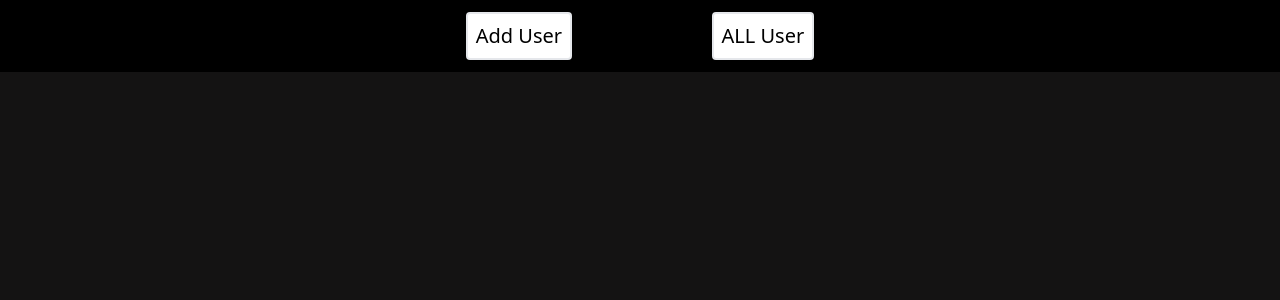
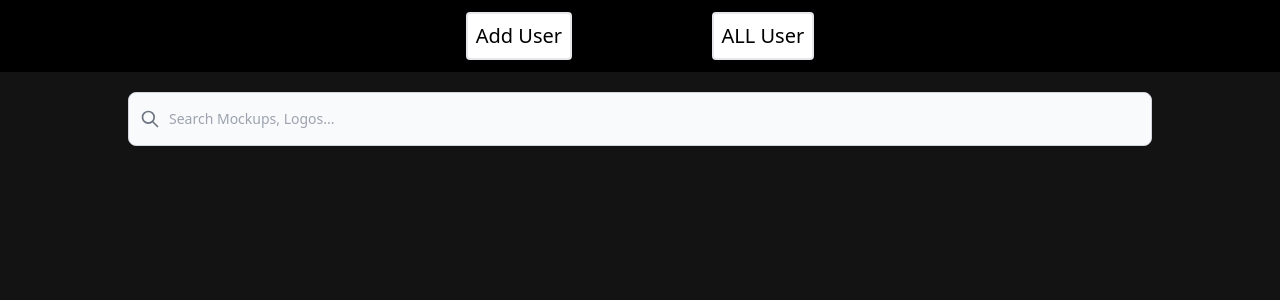
Before and after one commit to mudasar438/MERN-data-add-in-mongodb, a React (Create React App) app in the folder client/: page /search in a window 1280 px wide. Before the commit this address had no page. Shown: the top 300 px of the page. Built offline with nearby package versions, Linux system fonts and the light colour scheme.

Commit message:
toasity add

```diff
--- a/client/src/App.js
+++ b/client/src/App.js
@@ -10,6 +10,7 @@
 import { BrowserRouter as Router, Route, Routes } from "react-router-dom";
 import Alluser from "./component/alluser";
 import EditUser from "./component/editUser";
+import Search from "./component/search";
 
 // import DetaFeaching from "./component/DetaFeaching";
 
@@ -24,6 +25,7 @@
        <Route path="/" element={<Home />} />
        <Route path="/alluser" element={<Alluser />} />
        <Route path="/edit/:id" element={<EditUser />} />
+       <Route path="/search" element={<Search />} />
 
     </Routes>
     </Router>
--- a/client/src/component/Home.jsx
+++ b/client/src/component/Home.jsx
@@ -1,6 +1,8 @@
 import React from 'react';
 import { addUser } from '../serves/api';
 import { useState } from 'react';
+import { ToastContainer, toast } from 'react-toastify';
+import 'react-toastify/dist/ReactToastify.css';
 
 const Home = () => {
   const inpvalues = {
@@ -20,7 +22,14 @@
   const submitbtn = ()=>{
     console.log("You are click on add button");
     addUser(user)
-    alert("Data ADD Into MongoBD")
+  toast.success("User Added Successfully", {
+    position: "top-right",
+    autoClose: 1000,
+  })
+
+
+    // alert("Data ADD Into MongoBD")
+
 
   }
   return (
@@ -52,6 +61,7 @@
       </div>
       <div className=" bg-slate-500 rounded-md border p-2 border-gray-700 w-[80%] mx-auto  text-center mr-auto">
        <button onClick={submitbtn} >Submit</button>
+       <ToastContainer />
       </div>
       {/* </form> */}
 
--- a/client/src/component/alluser.js
+++ b/client/src/component/alluser.js
@@ -3,10 +3,22 @@
 import {getUsers} from '../serves/api';
 import {deleteuser} from '../serves/api';
 import { Link } from 'react-router-dom';
+import Search from './search';
+import { ToastContainer, toast } from 'react-toastify';
+import 'react-toastify/dist/ReactToastify.css';
+
+
 
 const Alluser = () => {
 
   const [users, setUsers] = useState([]);
+  const [search, setSearch] = useState('');
+
+  const handleSearch = (e) => {
+    setSearch(e.target.value);
+
+  }
+  console.log(search);
     useEffect(() => {
       getalluser()
 
@@ -19,14 +31,26 @@
 
     }
 
+    const SearchFilter = users.filter(user => {
+      return user.name.toLowerCase().includes(search.toLowerCase());
+    })
+
     const deleteUserDetail =async(id)=>{
       await deleteuser(id);
       getalluser()
+      toast.success("User Delete Successfully", {
+        position: "top-right",
+        autoClose: 1000,
+
+      })
+
     }
   return (
    <>
    <div className="max-w-screen-2xl">
-    <div className="w-[80%] mx-auto text-white flex ">
+    <Search  handleSearch={handleSearch}/>
+    {SearchFilter.length ? (
+       <div className="w-[80%] mx-auto text-white flex my-10 ">
        <table className="table-auto w-[100%] text-left whitespace-no-wrap border-separate bg-gray-800">
                    <thead >
                      <tr>
@@ -50,7 +74,8 @@
                      </tr>
                    </thead>
                    <tbody>
-                  {users.map((user, index) =>{
+                     {SearchFilter.map((user, index) =>{
+                      console.log(user);
                        return(
                          <tr key={index} className="space-y-3">
                            <td className="px-4 py-2">{user.name}</td>
@@ -58,16 +83,19 @@
                            <td className="px-4 py-2">{user.phone}</td>
                            <td className="px-4 py-2">{user.city}</td>
                            {/* <td className='px-4 py-2'> {user._id}</td> */}
-                        <td className="px-4 py-2 space-x-3">
+                           <td className="px-4 py-2 space-x-3 flex justify-center">
                          <Link to = {`/edit/${user._id}`}>
                          <button className="bg-blue-500 hover:bg-blue-700 text-white font-bold py-1 px-3 rounded-md">
                                Edit
                              </button>
                          </Link>
+                             <div className="">
 
                              <button onClick={()=> deleteUserDetail(user._id)} className="bg-red-500 hover:bg-red-700 text-white font-bold py-1 px-3 rounded-md">
                                Delete
                              </button>
+                             <ToastContainer />
+                             </div>
                            </td>
                          </tr>
                        )
@@ -79,6 +107,16 @@
                    </tbody>
                  </table>
        </div>
+
+
+
+    ) : (
+            <div className="text-2xl text-center lg:text-4xl font-bold">
+              "{search}" User Not found
+            </div>
+          )}
+
+
    </div>
    </>
   )
--- a/client/src/component/editUser.jsx
+++ b/client/src/component/editUser.jsx
@@ -3,6 +3,8 @@
 import { saveUser } from '../serves/api'
 import { useState } from 'react'
 import { useNavigate, useParams } from 'react-router-dom'
+
+
 
 
 const EditUser = () => {
@@ -38,7 +40,7 @@
       await saveUser(user, id)
       Navigate('/alluser')
 
-      console.log("Click EDit btn");
+
     }
 
      console.log("=======>", user);
@@ -72,6 +74,7 @@
       </div>
       <div className=" bg-slate-500 rounded-md border p-2 border-gray-700 w-[80%] mx-auto  text-center mr-auto">
        <button onClick={submitbtn} >Edit Save</button>
+
       </div>
       {/* </form> */}
 
--- /dev/null
+++ b/client/src/component/search.js
@@ -0,0 +1,26 @@
+import React from 'react'
+
+const Search = ({handleSearch}) => {
+  return (
+   <>
+   <div className="mx-screen-w-2xl ">
+    <div className="w-[80%] mx-auto ">
+
+   <form>
+    <label for="default-search" class="mb-2 text-sm font-medium text-gray-900 sr-only dark:text-gray-300">Search</label>
+    <div class="relative">
+        <div class="flex absolute inset-y-0 left-0 items-center pl-3 pointer-events-none">
+            <svg class="w-5 h-5 text-gray-500 dark:text-gray-400" fill="none" stroke="currentColor" viewBox="0 0 24 24" xmlns="http://www.w3.org/2000/svg"><path stroke-linecap="round" stroke-linejoin="round" stroke-width="2" d="M21 21l-6-6m2-5a7 7 0 11-14 0 7 7 0 0114 0z"></path></svg>
+        </div>
+        <input type="search" onChange={handleSearch} placeholder="Search User by Name" class="block p-4 pl-10 w-full text-sm text-gray-900 bg-gray-50 rounded-lg border border-gray-300 focus:ring-blue-500 focus:border-blue-500 dark:bg-gray-700 dark:border-gray-600 dark:placeholder-gray-400 dark:text-white dark:focus:ring-blue-500 dark:focus:border-blue-500" placeholder="Search Mockups, Logos..." required />
+        {/* <button type="submit" class="text-white absolute right-2.5 bottom-2.5 bg-blue-700 hover:bg-blue-800 focus:ring-4 focus:outline-none focus:ring-blue-300 font-medium rounded-lg text-sm px-4 py-2 dark:bg-blue-600 dark:hover:bg-blue-700 dark:focus:ring-blue-800">Search</button> */}
+    </div>
+</form>
+    </div>
+
+   </div>
+   </>
+  )
+}
+
+export default Search
```
Lines whose indentation alone changed are shown as unchanged.
